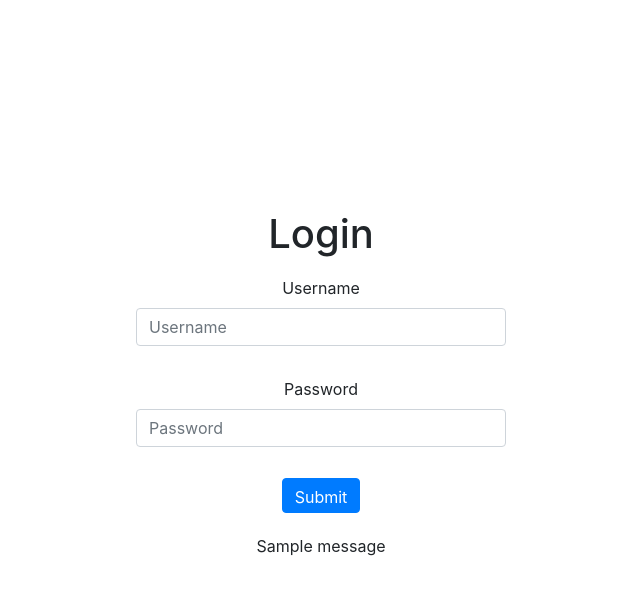
After one commit to HACC2022/ICT, a Django app: page /login/ in a window 1280 px wide. The commit adds this page. Shown: the top 595 px of the page, without its empty margins (319-959 px from the left). Run offline with Django 4.2, Linux system fonts and the light colour scheme; one stand-in notice (Sample message) is shown; some libraries are stand-ins or nearby versions.

Commit message:
adding login/logout and navbar to main

```diff
--- a/playground/templates/index.html
+++ b/playground/templates/index.html
@@ -12,7 +12,7 @@
     <title>URL, Shortener</title>
     <style>
         .container{
-            border: 1px solid #4287f5;
+            border: 1px solid #237d68;
             height: 250px;
             width: 600px;
             text-align: center;
@@ -31,6 +31,7 @@
     </style>
   </head>
   <body>
+    {% include "navbar.html" %}
     <div class="container">
         <h1>Hawaii URL Shortener</h1>
         <form id="url-form">
--- /dev/null
+++ b/playground/templates/login.html
@@ -0,0 +1,58 @@
+<!doctype html>
+<html lang="en">
+  <head>
+    <!-- Required meta tags -->
+    <meta charset="utf-8">
+    <meta name="viewport" content="width=device-width, initial-scale=1, shrink-to-fit=no">
+    <link rel="stylesheet" type="text/css" href="css/css-ninom/bootstrap.css" />
+
+    <!-- Bootstrap CSS -->
+    <link rel="stylesheet" href="https://cdn.jsdelivr.net/npm/bootstrap@4.0.0/dist/css/bootstrap.min.css" integrity="sha384-Gn5384xqQ1aoWXA+058RXPxPg6fy4IWvTNh0E263XmFcJlSAwiGgFAW/dAiS6JXm" crossorigin="anonymous">
+    <link rel="icon" href="playground/static/logo.png" type="image/x-icon">
+    <title>URL, Shortener</title>
+    <style>
+        .container{
+
+            height: 250px;
+            width: 400px;
+            text-align: center;
+            margin-top: 200px;
+            padding-bottom: 100px;
+
+        }
+        div{
+            padding-top: 10px;
+            padding-bottom: 5px;
+        }
+
+
+
+    </style>
+  </head>
+  <body>
+    <div class="container">
+        <h1>Login</h1>
+        <form method="POST" action="">
+            {% csrf_token %}
+            <div class="form-group">
+            <label id="username"for="url">Username</label>
+            <input type="username" class="form-control" id="username" name="username" aria-describedby="username" placeholder="Username">
+            </div>
+            <div class="form-group">
+                <label for="password">Password</label>
+                <input type="password"  class="form-control" id="password"  name="password"placeholder="Password" >
+            </div>
+            <div class="form-group">
+                <button type="submit" class="btn btn-primary" style="height:35px ;">Submit</button>
+            </div>
+            {% for message in messages %}
+                <p>{{message}}</p>
+
+            {% endfor %}
+
+        </form>
+    </div>
+
+
+  </body>
+</html>
--- a/playground/urls.py
+++ b/playground/urls.py
@@ -2,7 +2,9 @@ from django.urls import path
 from . import views
 #URL Config
 urlpatterns = [
-    path('', views.hello),
+    path('', views.hello, name='index'),
     path('shorten', views.shorten, name='shorten'),
-    path('<str:pk>', views.forward, name='forward')
+    path('<str:pk>', views.forward, name='forward'),
+    path('login/', views.loginPage, name='login'),
+    path('logout/', views.logoutUser, name='logoutUser')
 ]
--- a/playground/views.py
+++ b/playground/views.py
@@ -3,8 +3,13 @@ from django.shortcuts import render, redirect
 import uuid
 from .models import Url
 from django.http import HttpResponse
+from django.contrib import messages
+from django.contrib.auth import authenticate, login, logout
+from django.contrib.auth.decorators import login_required
 
 # Create your views here.
+
+@login_required(login_url= 'login')
 def hello(request):
     return render (request, 'index.html', {'name': 'zeek'})
 
@@ -19,3 +24,26 @@ def shorten(request):
 def forward(request, pk):
     long_url = Url.objects.get(shortCode=pk)
     return redirect(long_url.longLink)
+
+
+def loginPage(request):
+
+    if request.method == 'POST':
+        username=request.POST.get('username')
+        password=request.POST.get('password')
+
+        user = authenticate(request, username=username, password=password)
+
+        if user is not None:
+            login(request, user)
+            return redirect('index')
+        else:
+            messages.info(request,'Username or Password incorrect')
+            return redirect('login')
+    context={}
+    return render (request, 'login.html', context)
+
+
+def logoutUser(request):
+    logout(request)
+    return redirect('login')
```
Also changed, not shown: playground/templates/navbar.html (added, +31 -0 lines), db.sqlite3, 1 other file.
